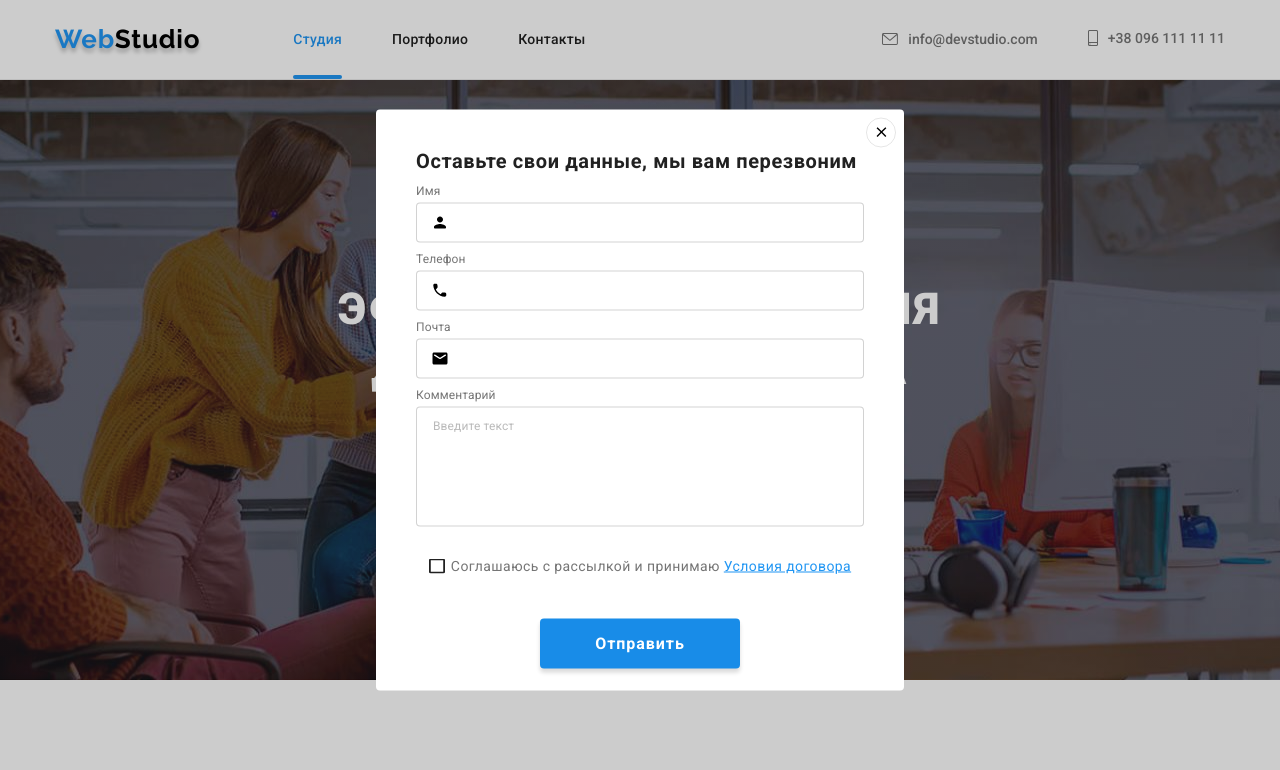
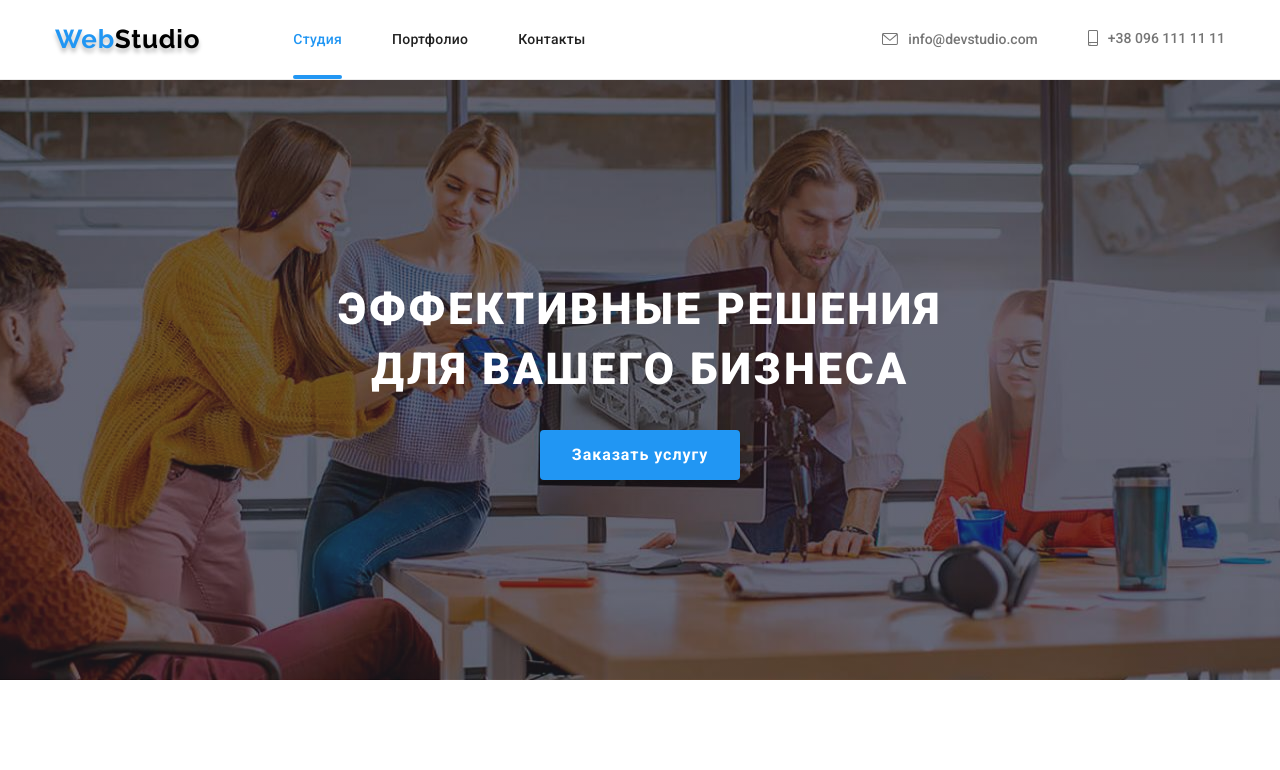
Before and after one commit to iPanamas/goit-markup-hw-06, a plain HTML site: page index.html in a window 1280 px wide. Shown: the top 770 px of the page. Drawn offline with nearby package versions, Linux system fonts and the light colour scheme.

Commit message:
update index.html and style.css

```diff
--- a/css/style.css
+++ b/css/style.css
@@ -6,6 +6,9 @@
     --accent-color: #2196F3;
     --icon-color: #AFB1B8;
     --accent-icon-color: #FFFFFF;
+
+    /* button-color */
+    --modal-button-color: #188CE8;
 
     /* logo-color */
     --logo-primary-color: #2196F3;
@@ -653,7 +656,7 @@ color: var(--primary-text-color);
 
     background-color: rgba(0, 0, 0, 0.2);
     transition: opacity 250ms cubic-bezier(0.4, 0, 0.2, 1),
-        visibility 2250ms cubic-bezier(0.4, 0, 0.2, 1);
+    visibility 2250ms cubic-bezier(0.4, 0, 0.2, 1);
 }
 
 .modal {
@@ -794,12 +797,16 @@ color: var(--primary-text-color);
     display: flex;
     align-items: center;
     justify-content: center;
+
     margin-bottom: 40px;
 }
+
 .modal-check {
     display: flex;
     align-items: center;
+
     padding-left: 22px;
+
     font-size: 14px;
     line-height: 1.71;
     letter-spacing: 0.03em;
@@ -815,6 +822,7 @@ color: var(--primary-text-color);
 
 .modal-checkbox {
     position: absolute;
+
     -webkit-appearance: none;
     -moz-appearance: none;
     appearance: none;
@@ -834,7 +842,6 @@ color: var(--primary-text-color);
     background-image: url(../img/icons/checkbox-on.svg);
 }
 
-
 .modal-button {
     display: block;
     margin-right: auto;
@@ -849,7 +856,7 @@ color: var(--primary-text-color);
 
     color: var(--third-text-color);
 
-    background: #188CE8;
+    background-color: var(--modal-button-color);
     border: transparent;
     box-shadow: 0px 4px 4px rgba(0, 0, 0, 0.15);
     border-radius: 4px;
--- a/index.html
+++ b/index.html
@@ -408,7 +408,7 @@
             </div>
         </div> <!-- container -->
     </footer> <!-- footer -->
-    <div class="backdrop" data-modal>
+    <div class="backdrop is-hidden" data-modal>
         <div class="modal">
             <button type="button" class="modal-close" data-modal-close>
                 <svg class="icon-close">
@@ -457,7 +457,7 @@
             </form>
         </div>
     </div>
-    <!-- <script src="./js/modal.js"></script> -->
+    <script src="./js/modal.js"></script>
 </body>
 
 </html>
```
